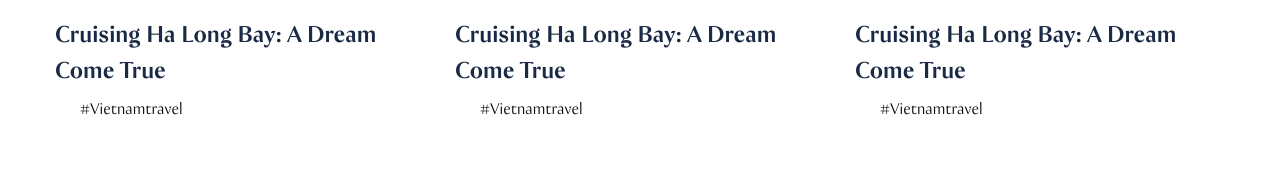
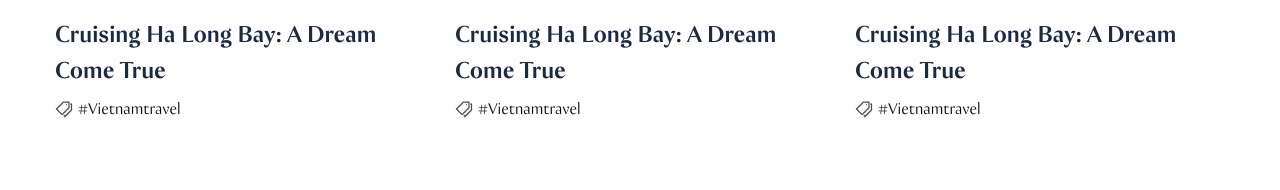
Before and after one commit to yansuogaming/React_Demo, a React (Vite) app: page / in a window 1280 px wide. Shown: the part 6628-6818 px from the top of the page. Built offline with nearby package versions, Linux system fonts and the light colour scheme.

Commit message:
Update css Footer, and icon story.jsx

```diff
--- a/src/components/Footer.jsx
+++ b/src/components/Footer.jsx
@@ -156,8 +156,8 @@ const Footer = () => {
 
                 <hr className="border-gray-300" />
 
-                <div className="flex flex-col gap-y-6 lg:flex-row justify-between items-start lg:items-center mt-[20px] mb-[50px]">
-                    <div className="flex flex-col lg:flex-row items-start lg:items-center">
+                <div className="flex flex-col gap-y-6 lg:flex-row justify-between items-center mt-[20px] mb-[50px]">
+                    <div className="flex flex-col lg:flex-row items-center text-center lg:text-left">
                         <NavLink to="">
                             <img
                                 src={logo}
--- a/src/components/Story.jsx
+++ b/src/components/Story.jsx
@@ -69,11 +69,15 @@ const Story = ({ className = "" }) => {
                                     >
                                         <svg
                                             xmlns="http://www.w3.org/2000/svg"
-                                            width="20"
-                                            height="20"
-                                            viewBox="0 0 20 20"
+                                            width="18"
+                                            height="17"
+                                            viewBox="0 0 18 17"
+                                            fill="none"
                                         >
-                                            <path d="..." />
+                                            <path
+                                                d="M8.12109 0.5L7.92547 0.675625L1.05047 7.55062L0.621094 8L1.05047 8.44938L6.67547 14.0744L7.12484 14.5037L7.57422 14.0744L14.4492 7.19938L14.6248 7.00375V0.5H8.12109ZM8.64859 1.75H13.3748V6.47687L7.12484 12.7269L2.39797 8L8.64859 1.75ZM15.2498 2.375V3.625H15.8748V8.7225L9.93734 14.6213L9.15609 13.84L8.27734 14.7188L9.48797 15.9494L9.93734 16.3787L10.3673 15.9494L16.9486 9.445L17.1248 9.25V2.375H15.2498ZM11.4998 3C11.1561 3 10.8748 3.28125 10.8748 3.625C10.8748 3.96875 11.1561 4.25 11.4998 4.25C11.8436 4.25 12.1248 3.96875 12.1248 3.625C12.1248 3.28125 11.8436 3 11.4998 3Z"
+                                                fill="#494951"
+                                            />
                                         </svg>
                                         #Vietnamtravel
                                     </NavLink>
```
